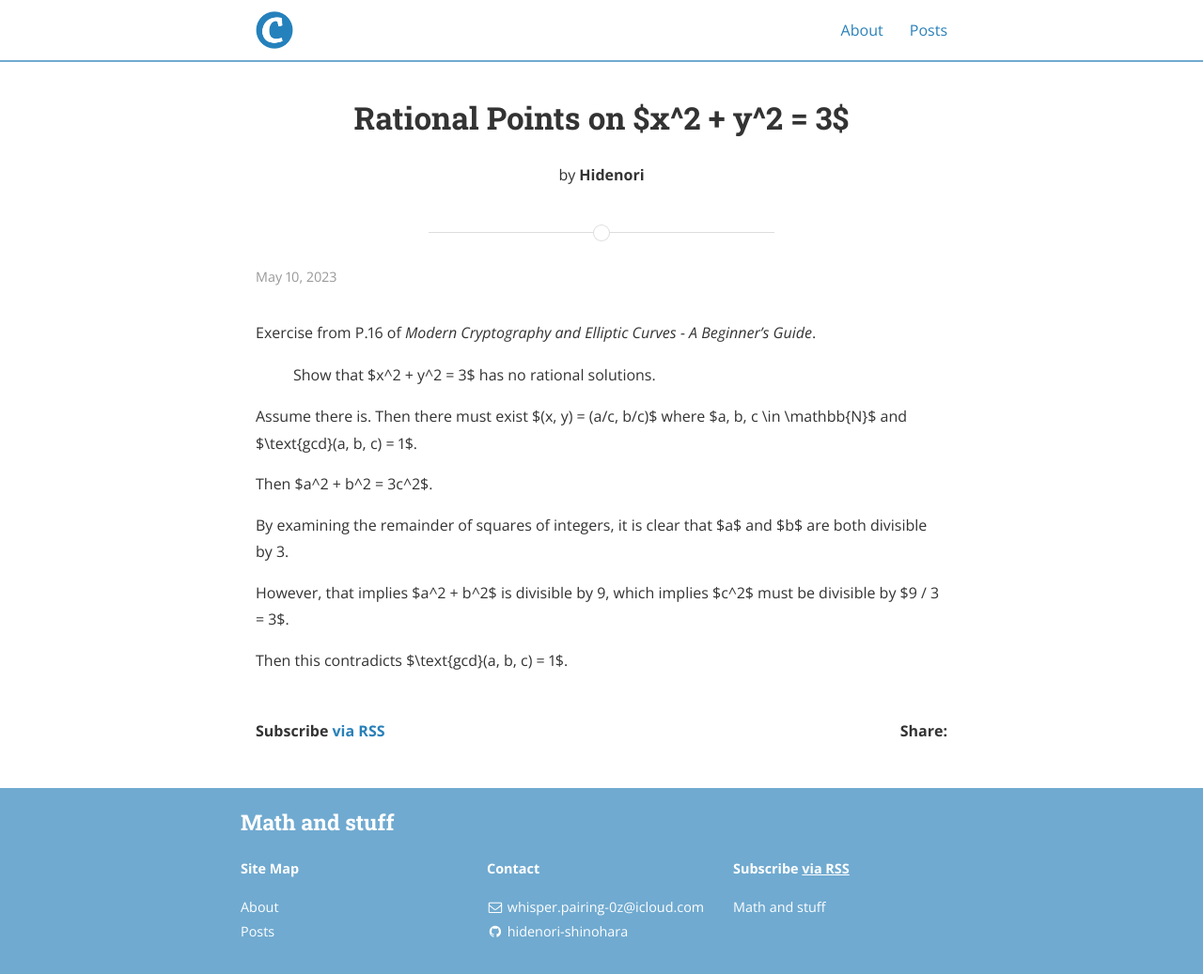
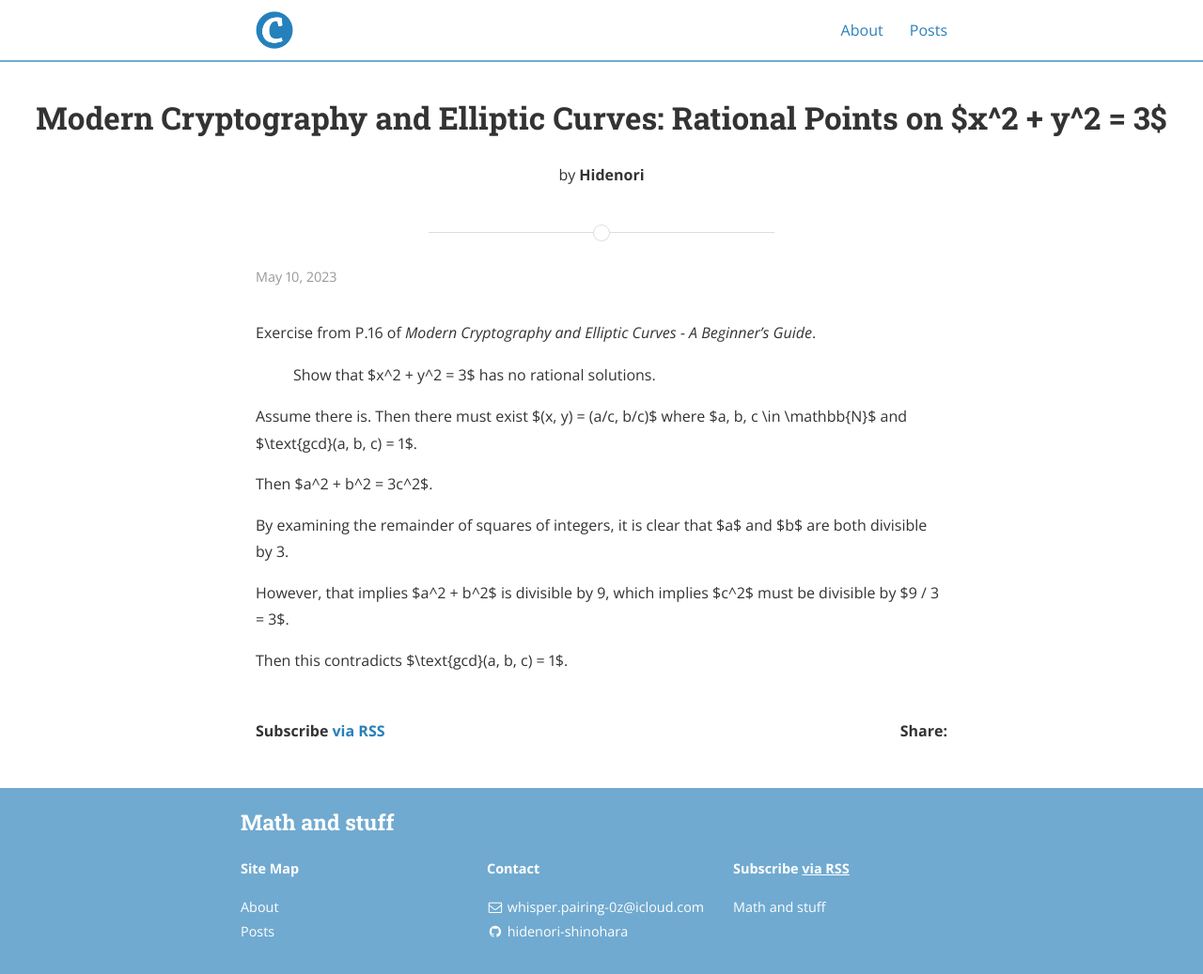
Before and after one commit to hidenori-shinohara/hidenori-shinohara.github.io, a Jekyll site: the page built from _posts/modern_cryptography_and_elliptic_curves/2023-05-10-modern-cryptography-and-elliptic-curves.md, in a window 1280 px wide. Shown: the whole page at 94% size. Built offline with Jekyll 4.4.1, drawn with Linux system fonts in a browser that asks for light colours; nearby versions of some CDN libraries.

Commit message:
update titles

```diff
--- a/_posts/modern_cryptography_and_elliptic_curves/2023-05-10-modern-cryptography-and-elliptic-curves.md
+++ b/_posts/modern_cryptography_and_elliptic_curves/2023-05-10-modern-cryptography-and-elliptic-curves.md
@@ -1,6 +1,6 @@
 ---
 layout: post
-title:  "Rational Points on $x^2 + y^2 = 3$"
+title:  "Modern Cryptography and Elliptic Curves: Rational Points on $x^2 + y^2 = 3$"
 date:   2023-05-10
 author: Hidenori
 ---
```
Also changed, not shown: _posts/modern_cryptography_and_elliptic_curves/2023-05-11-modern-cryptography-and-elliptic-curves-congruent-number.md (+1 -1 lines), _posts/modern_cryptography_and_elliptic_curves/2023-05-11-modern-cryptography-and-elliptic-curves-rational-points-on-curves.md (+1 -1 lines), _posts/modern_cryptography_and_elliptic_curves/2023-05-15-modern-cryptography-and-elliptic-curves-intersection.md (+1 -1 lines), _posts/modern_cryptography_and_elliptic_curves/2023-05-23-modern-cryptography-and-elliptic-curves-diff-eq.md (+1 -1 lines), Gemfile.lock.
